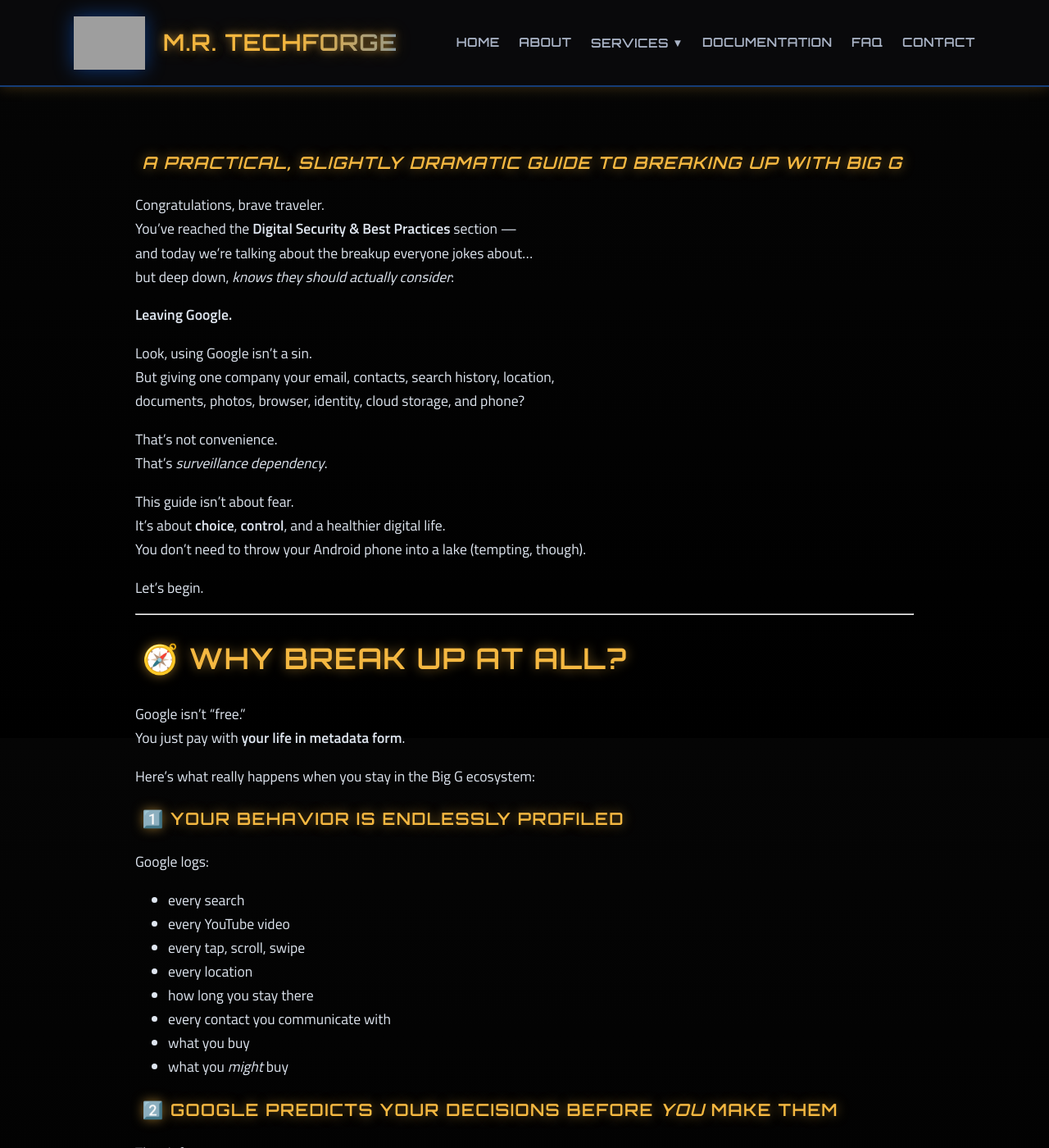
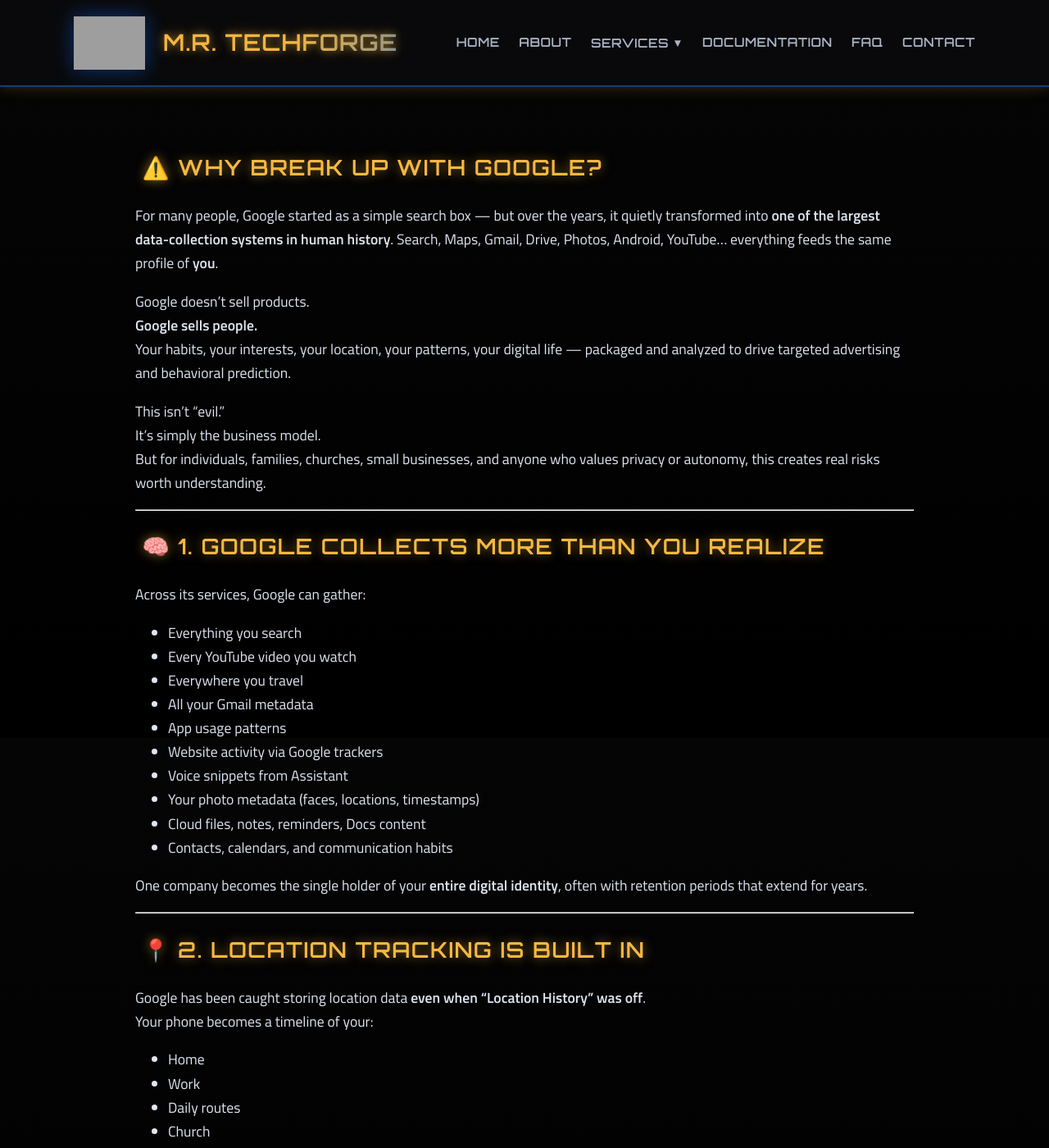
Before and after one commit to markisrt4/mrtechforge.github.io, a Jekyll site: the page built from services/digital-security/life-without-google.md, in a window 1280 px wide and 1400 px high. Shown: the whole window at 82% size. Built offline with Jekyll 4.4.1, drawn with Linux system fonts in a browser that asks for light colours; some of the changed text lies outside the part shown; grey boxes are pictures that could not be loaded.

Commit message:
Update life-without-google.md

```diff
--- a/services/digital-security/life-without-google.md
+++ b/services/digital-security/life-without-google.md
@@ -5,84 +5,131 @@
 ---
 
 # 💔 Life Without Google
-### *A Practical, Slightly Dramatic Guide to Breaking Up With Big G*
 
-Congratulations, brave traveler.
-You’ve reached the **Digital Security & Best Practices** section —
-and today we’re talking about the breakup everyone jokes about…
-but deep down, *knows they should actually consider*:
+## ⚠️ Why Break Up With Google?
 
-**Leaving Google.**
+For many people, Google started as a simple search box — but over the years, it quietly transformed into **one of the largest data-collection systems in human history**. Search, Maps, Gmail, Drive, Photos, Android, YouTube… everything feeds the same profile of **you**.
 
-Look, using Google isn’t a sin.
-But giving one company your email, contacts, search history, location,
-documents, photos, browser, identity, cloud storage, and phone?
+Google doesn’t sell products.
+**Google sells people.**
+Your habits, your interests, your location, your patterns, your digital life — packaged and analyzed to drive targeted advertising and behavioral prediction.
 
-That's not convenience.
-That’s *surveillance dependency*.
-
-This guide isn’t about fear.
-It’s about **choice**, **control**, and a healthier digital life.
-You don’t need to throw your Android phone into a lake (tempting, though).
-
-Let’s begin.
+This isn’t “evil.”
+It’s simply the business model.
+But for individuals, families, churches, small businesses, and anyone who values privacy or autonomy, this creates real risks worth understanding.
 
 ---
 
-# 🧭 Why Break Up At All?
+## 🧠 **1. Google Collects More Than You Realize**
 
-Google isn't “free.”
-You just pay with **your life in metadata form**.
+Across its services, Google can gather:
 
-Here’s what really happens when you stay in the Big G ecosystem:
+- Everything you search
+- Every YouTube video you watch
+- Everywhere you travel
+- All your Gmail metadata
+- App usage patterns
+- Website activity via Google trackers
+- Voice snippets from Assistant
+- Your photo metadata (faces, locations, timestamps)
+- Cloud files, notes, reminders, Docs content
+- Contacts, calendars, and communication habits
 
-### **1️⃣ Your behavior is endlessly profiled**
-Google logs:
-- every search
-- every YouTube video
-- every tap, scroll, swipe
-- every location
-- how long you stay there
-- every contact you communicate with
-- what you buy
-- what you *might* buy
+One company becomes the single holder of your **entire digital identity**, often with retention periods that extend for years.
 
-### **2️⃣ Google predicts your decisions before *you* make them**
-They infer:
-- political leaning
-- religious tendencies
-- relationship status
-- stress levels
-- mental health fluctuations
-- future buying patterns
+---
 
-### **3️⃣ Your phone becomes a 24/7 sensor package**
-Android continually collects:
-- Wi-Fi networks around you
-- Bluetooth devices near you
-- accelerometer + motion data
-- app usage patterns
-- clipboard metadata
-- passive microphone noise signatures
+## 📍 **2. Location Tracking Is Built In**
 
-### **4️⃣ Data is retained for years**
-Even if you “delete” it:
-- logs persist
-- backups exist
-- anonymized profiles can be reconstructed
+Google has been caught storing location data **even when “Location History” was off**.
+Your phone becomes a timeline of your:
 
-### **5️⃣ One account controls your entire life**
-If Google locks you out, everything goes with it:
-- email
-- photos
-- contacts
-- calendar
-- 2FA
-- files
-- documents
-- synced passwords
+- Home
+- Work
+- Daily routes
+- Church
+- Kids' school
+- Vacations
+- Habits and routines
+- Every place you visit regularly
 
-A single automated flag can ruin your day… or your business.
+Few people realize how revealing this data is.
+
+---
+
+## 🕵️ **3. Your Behavior Is Profiled and Predicted**
+
+Google’s machine learning systems don’t just record what you do — they **forecast** what you will do next.
+
+Patterns are built from:
+
+- Searches
+- Clicks
+- Watch time
+- Browsing behavior
+- Shopping habits
+- Emotional indicators
+- Life events
+
+This enables extremely accurate profiling, targeting, and content shaping — all behind the scenes.
+
+---
+
+## 🔐 **4. A Single Point of Failure**
+
+If one Google account holds:
+
+- Your email
+- Your photos
+- Your Docs
+- Your files
+- Your passwords
+- Your calendars
+- Your device backups
+- Your contacts
+- Your YouTube history
+- Your purchases
+
+…then losing access is catastrophic.
+
+Google account lockouts happen more often than people think — sometimes due to automated systems with no appeal process. When it happens, years of digital life can vanish in seconds.
+
+---
+
+## 🧩 **5. Google Is Designed for Dependence**
+
+Every product feeds another:
+
+- Gmail → needs Drive
+- Android → needs Play Services
+- Photos → tied to Drive and your account
+- Chrome → syncs everything to Google
+- Maps → stores your routines
+- Docs → holds your files
+- Google Home → logs your smart home usage
+- YouTube → drives behavioral patterns
+
+It’s a convenience ecosystem that quietly becomes a digital cage.
+
+Breaking free isn’t about fear — it’s about **control, choice, and independence**.
+
+---
+
+## 🔒 **The Goal Isn’t to Avoid Google — It’s to Reduce Blind Dependence**
+
+This guide isn’t telling you to abandon everything.
+It’s showing you how to:
+
+- Use alternatives where it makes sense
+- Reduce tracking and unnecessary data harvesting
+- Store your important files, photos, and communication in places you trust
+- Avoid being trapped in one company’s ecosystem
+- Build a healthier, more private digital life
+
+You don’t need to quit Google entirely —
+but you should have the power to choose when and how you use it.
+
+This guide gives you that power.
 
 ---
 
```
